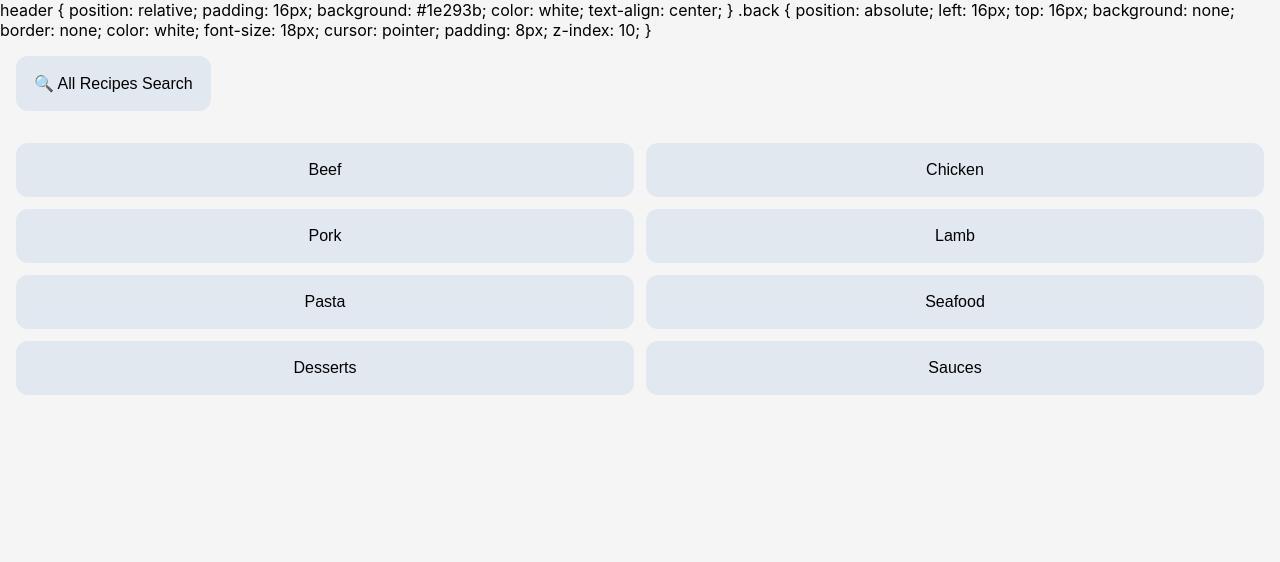
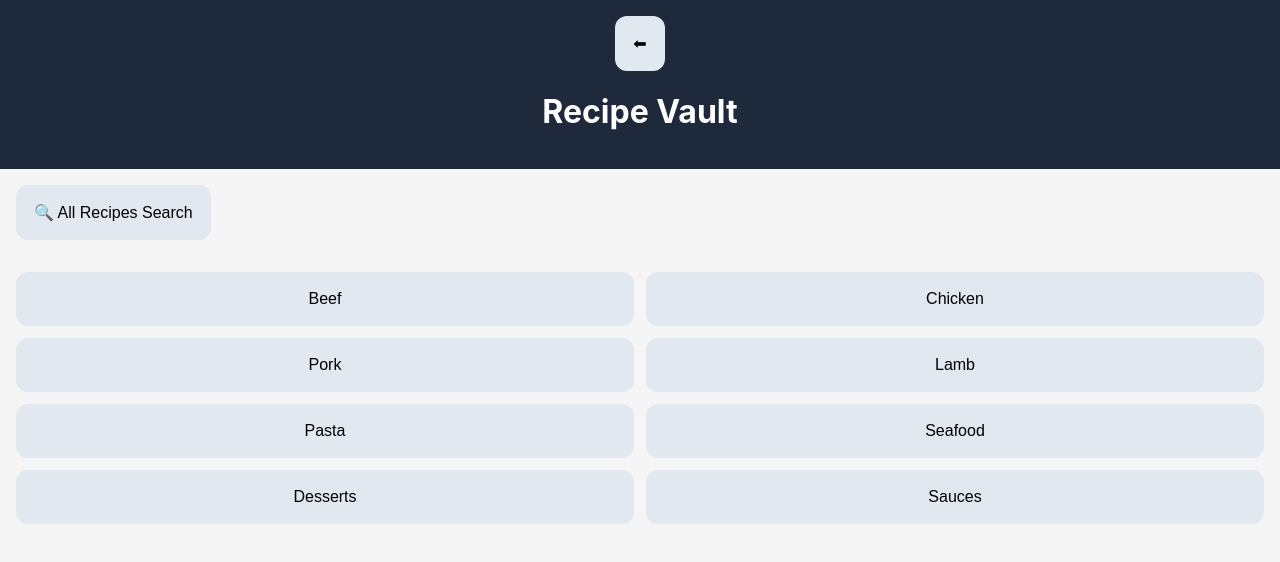
Before and after one commit to Bobcat1951/recipe-vault, a plain HTML site: page index.html in a window 1280 px wide. Drawn offline with Linux system fonts and the light colour scheme.

Commit message:
Update index.html

```diff
--- a/index.html
+++ b/index.html
@@ -20,27 +20,11 @@ input,select{width:100%;padding:8px;margin-bottom:8px}
 </style>
 </head>
 <body>
+<header>
+  <button class="back" onclick="history.back()">⬅</button>
+  <h1>Recipe Vault</h1>
+</header>
 
-header {
-  position: relative;
-  padding: 16px;
-  background: #1e293b;
-  color: white;
-  text-align: center;
-}
-
-.back {
-  position: absolute;
-  left: 16px;
-  top: 16px;
-  background: none;
-  border: none;
-  color: white;
-  font-size: 18px;
-  cursor: pointer;
-  padding: 8px;
-  z-index: 10;
-}
 <div id="app"></div>
 
 <script>
```
